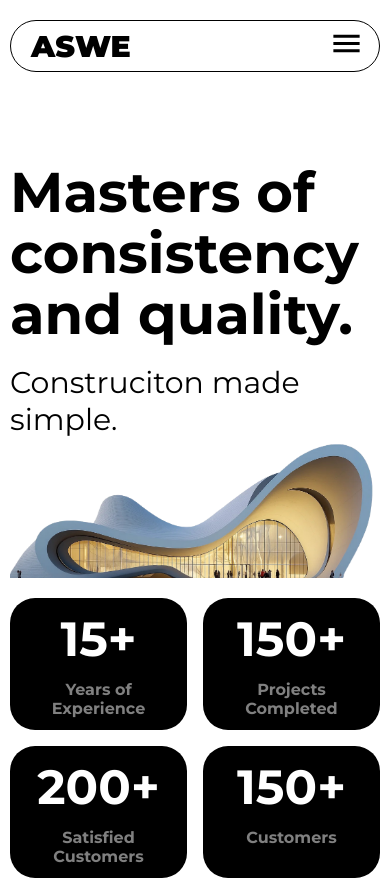
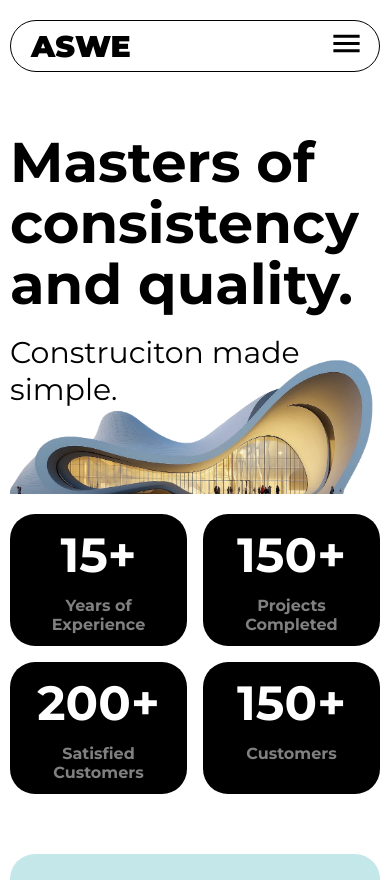
Before and after one commit to Ms-Suhan/aswe_constructions, a React (Vite) app: page / in a window 390 px wide. Shown: the top 880 px of the page. Built offline with nearby package versions, Linux system fonts and the light colour scheme.

Commit message:
fix spacing

```diff
--- a/src/components/Hero/Hero.css
+++ b/src/components/Hero/Hero.css
@@ -413,8 +413,8 @@
 }
 
 .recent-works-container{
-    /* background-color: #51b9bd56; */
-    background: #1E3E62;
+    background-color: #51b9bd56;
+    /* background: #1E3E62; */
     border-radius: 25px;
     margin-top: 200px;
     padding-top: 100px;
@@ -539,9 +539,11 @@
 @media (max-width: 700px) {
     .hero-container h1{
         font-size: 3.5rem;
+        /* line-height: 2.8rem; */
     }
     .hero-container {
-        height: 60vh;
+        padding-top: 40px;
+        height: 50vh;
     }
 
     .why-section{
```
